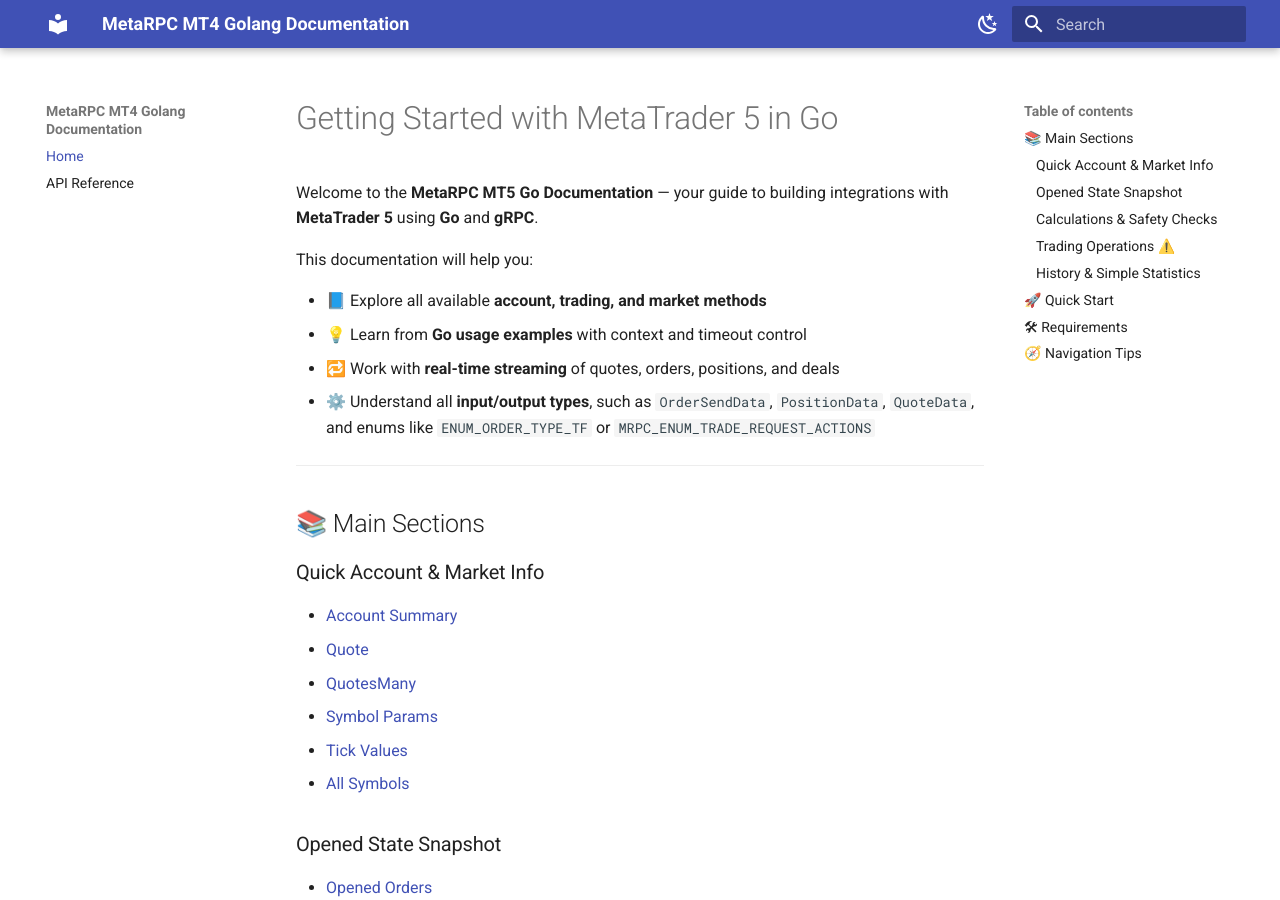
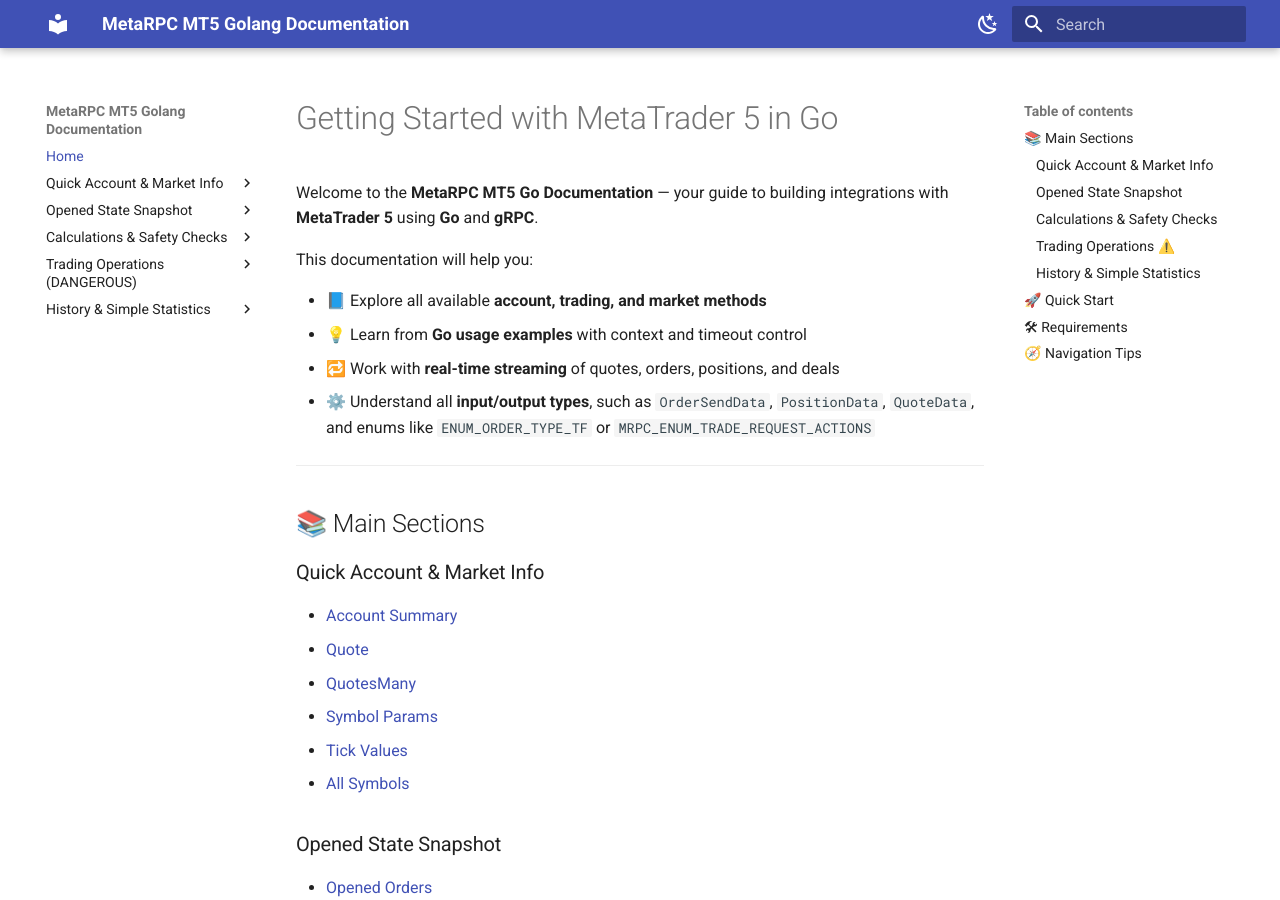
Before and after one commit to MetaRPC/GoMT5, an MkDocs documentation site: the page built from docs/index.md, in a window 1280 px wide and 900 px high. Built offline with MkDocs 1.6.1 and Material for MkDocs 9.7.7, drawn with Linux system fonts in a browser that asks for light colours; some of the changed lines change nothing that is shown.

Commit message:
Update mkdocs.yml

```diff
--- a/mkdocs.yml
+++ b/mkdocs.yml
@@ -1,8 +1,8 @@
-site_name: MetaRPC MT4 Golang Documentation
+site_name: MetaRPC MT5 Golang Documentation
+site_description: Docs and examples for MetaRPC MT5 in Go (account, market, trading, history)
+# repo_url: https://github.com/MetaRPC/GoMT5   # (опционально, укажи свой URL)
+# edit_uri: edit/main/docs/                    # (опционально для кнопки "Edit this page")
 
-nav:
-  - Home: index.md
-  - API Reference: api.md
 theme:
   name: material
   palette:
@@ -19,8 +19,72 @@
   features:
     - palette.toggle
     - palette.auto
+    - navigation.top
+    - navigation.tracking
+    - content.code.copy
+    - content.action.edit
+
+nav:
+  - Home: index.md
+
+  - Quick Account & Market Info:
+      - Account Summary: QuickAccount_MarketInfo/AccountSummary.md
+      - Quote: QuickAccount_MarketInfo/Quote.md
+      - Quotes Many: QuickAccount_MarketInfo/QuotesMany.md
+      - Symbol Params: QuickAccount_MarketInfo/SymbolParams.md
+      - Tick Values: QuickAccount_MarketInfo/TickValues.md
+      - All Symbols: QuickAccount_MarketInfo/AllSymbols.md
+
+  - Opened State Snapshot:
+      - Opened Orders: Opened_State_Snapshot/OpenedOrders.md
+      - Opened Order Tickets: Opened_State_Snapshot/OpenedOrderTickets.md
+      - Show Positions: Opened_State_Snapshot/ShowPositions.md
+      - Has Open Position: Opened_State_Snapshot/HasOpenPosition.md
+
+  - Calculations & Safety Checks:
+      - Order Calc Margin: Calculations_And_PreliminaryVerification/OrderCalcMargin.md
+      - Order Calc Profit: Calculations_And_PreliminaryVerification/OrderCalcProfit.md
+      - Order Check: Calculations_And_PreliminaryVerification/ShowOrderCheck.md
+
+  # Важно: каталог со скобками нужно ОБЯЗАТЕЛЬНО брать в кавычки
+  - "Trading Operations (DANGEROUS)":
+      - Buy Market: "TradingOps(DANGEROUS)/BuyMarket.md"
+      - Sell Market: "TradingOps(DANGEROUS)/SellMarket.md"
+      - Place Buy Limit: "TradingOps(DANGEROUS)/PlaceBuyLimit.md"
+      - Place Sell Limit: "TradingOps(DANGEROUS)/PlaceSellLimit.md"
+      - Place Buy Stop: "TradingOps(DANGEROUS)/PlaceBuyStop.md"
+      - Place Sell Stop: "TradingOps(DANGEROUS)/PlaceSellStop.md"
+      - Place Stop Limit: "TradingOps(DANGEROUS)/PlaceStopLimit.md"
+      - Order Modify Example: "TradingOps(DANGEROUS)/OrderModifyExample.md"
+      - Order Close Example: "TradingOps(DANGEROUS)/OrderCloseExample.md"
+      - Order Delete Example: "TradingOps(DANGEROUS)/OrderDeleteExample.md"
+      - Position Modify: "TradingOps(DANGEROUS)/PositionModify.md"
+      - Position Close: "TradingOps(DANGEROUS)/PositionClose.md"
+      - Close All Positions: "TradingOps(DANGEROUS)/CloseAllPositions.md"
+      - Set Order Expiration: "TradingOps(DANGEROUS)/SetOrderExpiration.md"
+
+  - History & Simple Statistics:
+      - Overview: History_And_SimpleStatistics/HistoryAndStats_Overview.md
+      - Show Orders History: History_And_SimpleStatistics/ShowOrdersHistory.md
+      - Show Deals Count: History_And_SimpleStatistics/ShowDealsCount.md
+      - Order By Ticket: History_And_SimpleStatistics/OrderByTicket.md
+      - Deal By Ticket: History_And_SimpleStatistics/DealByTicket.md
+
+
+  # - CLI Guide: Using_GoMT5.md
+  # - Beginner Run Guide: Beginner_Run_Guide.md
+
+plugins:
+  - search
 
 markdown_extensions:
+  - admonition
+  - tables
+  - toc:
+      permalink: true
+  - pymdownx.details
+  - pymdownx.superfences
   - pymdownx.tabbed:
       alternate_style: true
-  - pymdownx.superfences
+  - pymdownx.emoji:
+      emoji_generator: !!python/name:pymdownx.emoji.to_svg
```
